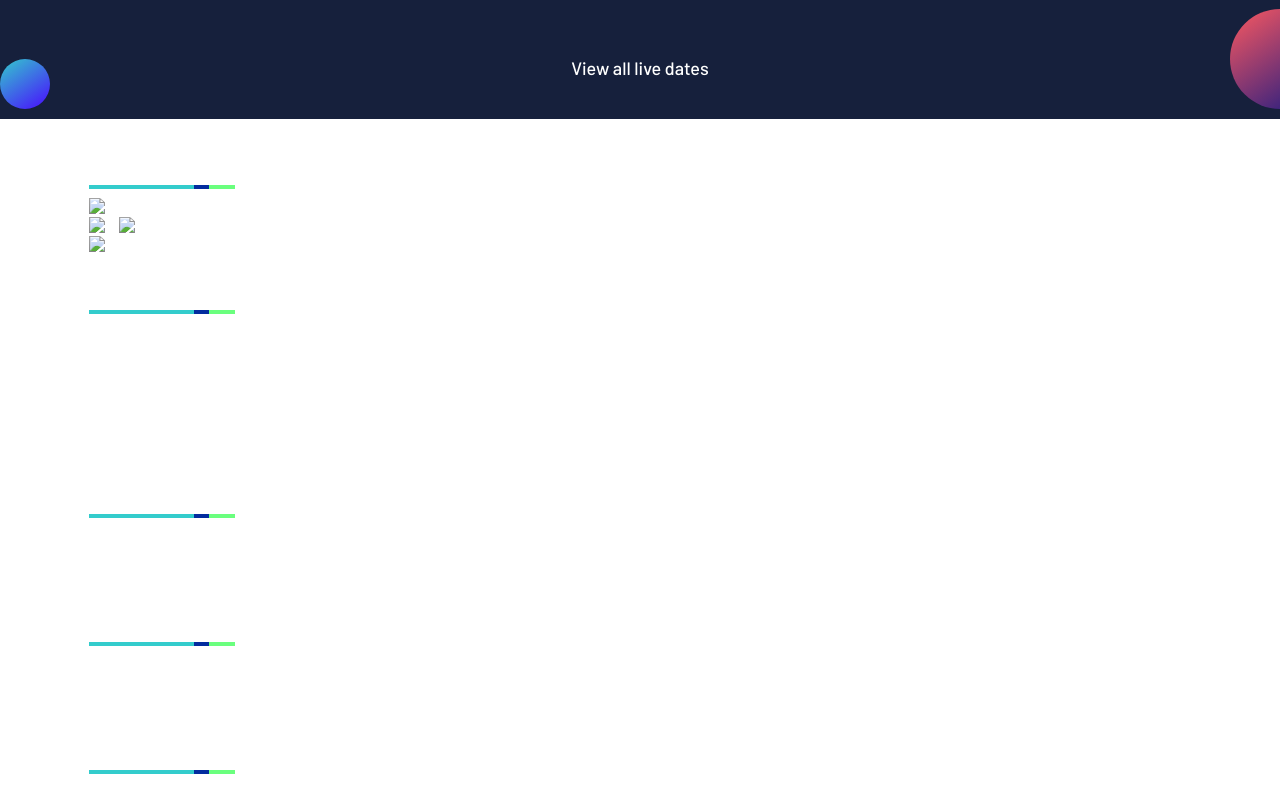
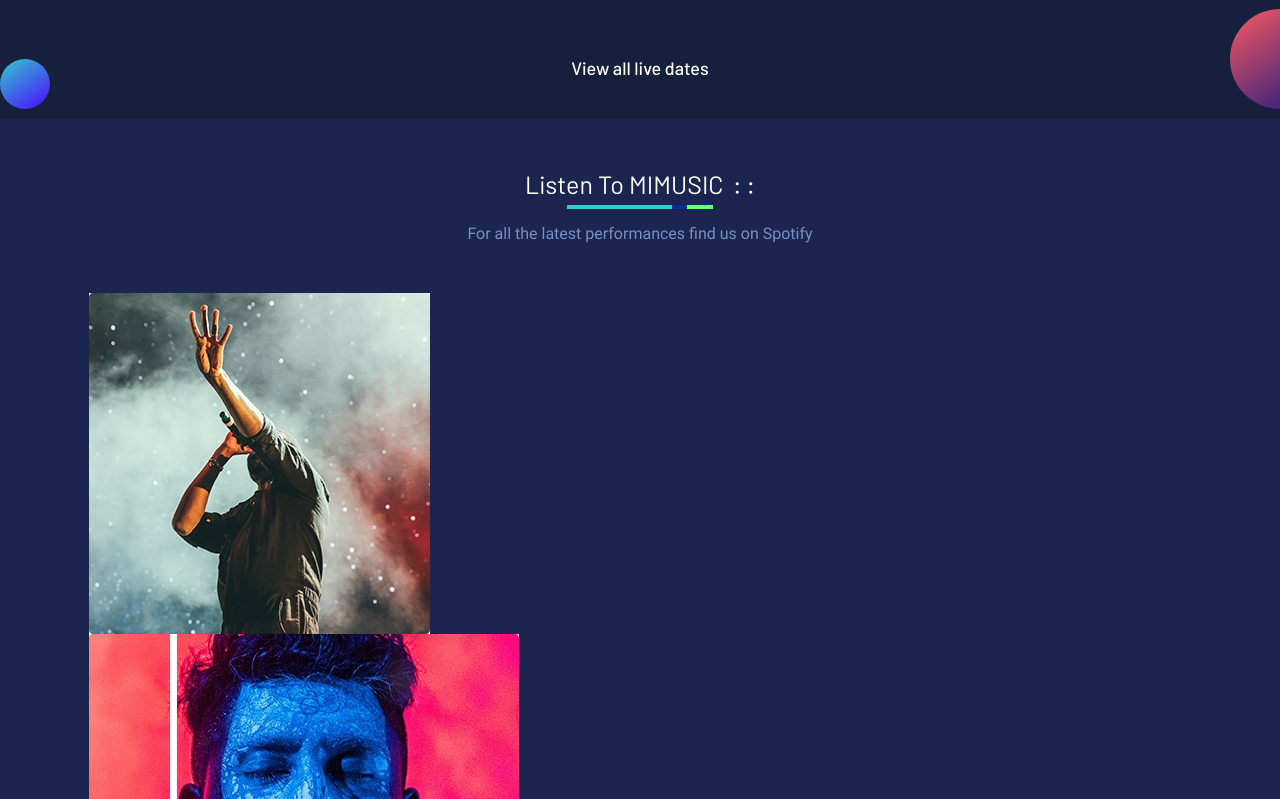
Before and after one commit to webistomin/mi-music, a website: page src/index.html in a window 1280 px wide. Shown: the part 2701-3500 px from the top of the page. Drawn offline with nearby package versions, Linux system fonts and the light colour scheme; files that its build step writes are made by us from their sources.

Commit message:
Сделал блок альбомов

```diff
--- a/src/index.html
+++ b/src/index.html
@@ -238,21 +238,21 @@ To emphasise this I use inline style="display: none" -->
       <p class="albums__desc">For all the latest performances find us on Spotify</p>
       <div class="albums__inner">
         <a href="#" class="albums__link">
-          <img src="#" alt="#" class="albums__img">
+          <img src="img/albums-1@1x.jpg" alt="#" class="albums__img">
         </a>
         <div class="albums__group">
           <a href="#" class="albums__link">
-            <img src="#" alt="#" class="albums__img">
+            <img src="img/albums-2@1x.jpg" alt="#" class="albums__img">
           </a>
           <a href="#" class="albums__link">
-            <img src="#" alt="#" class="albums__img">
+            <img src="img/albums-3@1x.jpg" alt="#" class="albums__img">
           </a>
         </div>
         <a href="#" class="albums__link">
-          <img src="#" alt="#" class="albums__img">
+          <img src="img/albums-4@1x.jpg" alt="#" class="albums__img">
         </a>
       </div>
-      <a href="#" class="albums__link">View all albums</a>
+      <a href="#" class="albums__link albums__link--decor">View all albums</a>
     </div>
   </section>
   <section class="info">
--- a/src/less/blocks/albums.less
+++ b/src/less/blocks/albums.less
@@ -0,0 +1,53 @@
+.albums {
+  padding-top: 50px;
+  padding-bottom: 200px;
+  background-color: @color-dark-blue;
+  -webkit-clip-path: polygon(0 0, 100% 0, 100% 100%, 0 90%);
+  clip-path: polygon(0 0, 100% 0, 100% 100%, 0 90%);
+
+  &__title {
+    min-width: 230px;
+    margin: 0 auto;
+    margin-bottom: 25px;
+
+    &::after {
+      left: 50%;
+      transform: translateX(-50%);
+    }
+  }
+
+  &__desc {
+    font-family: 'Roboto', 'Arial', sans-serif;
+    font-weight: 400;
+    font-size: 16px;
+    color: @color-text--second;
+    text-align: center;
+  }
+
+  &__inner {
+    padding-top: 50px;
+    padding-bottom: 50px;
+  }
+
+  &__link {
+    display: block;
+    transition: all 0.3s ease-in-out;
+
+    &--decor {
+      text-align: center;
+      font-family: 'Barlow', 'Arial', sans-serif;
+      font-weight: 500;
+      font-size: 18px;
+      color: @color-text;
+    }
+
+    &:hover {
+      transform: scale(1.05);
+      transition: all 0.3s ease-in-out;
+    }
+
+    &:active {
+      opacity: 0.5;
+    }
+  }
+}
--- a/src/less/blocks/circle.less
+++ b/src/less/blocks/circle.less
@@ -1,6 +1,7 @@
 .circle {
   border-radius: 50%;
   position: absolute;
+  z-index: 1;
 
   @keyframes bounce {
     from { transform: translateY(10px);     }
--- a/src/less/blocks/order.less
+++ b/src/less/blocks/order.less
@@ -3,7 +3,7 @@
   background-color: @color-dark-blue--second;
   margin-top: -100px;
   padding-top: 100px;
-  overflow: hidden;
+  overflow-x: hidden;
 
 
   &__title {
```
